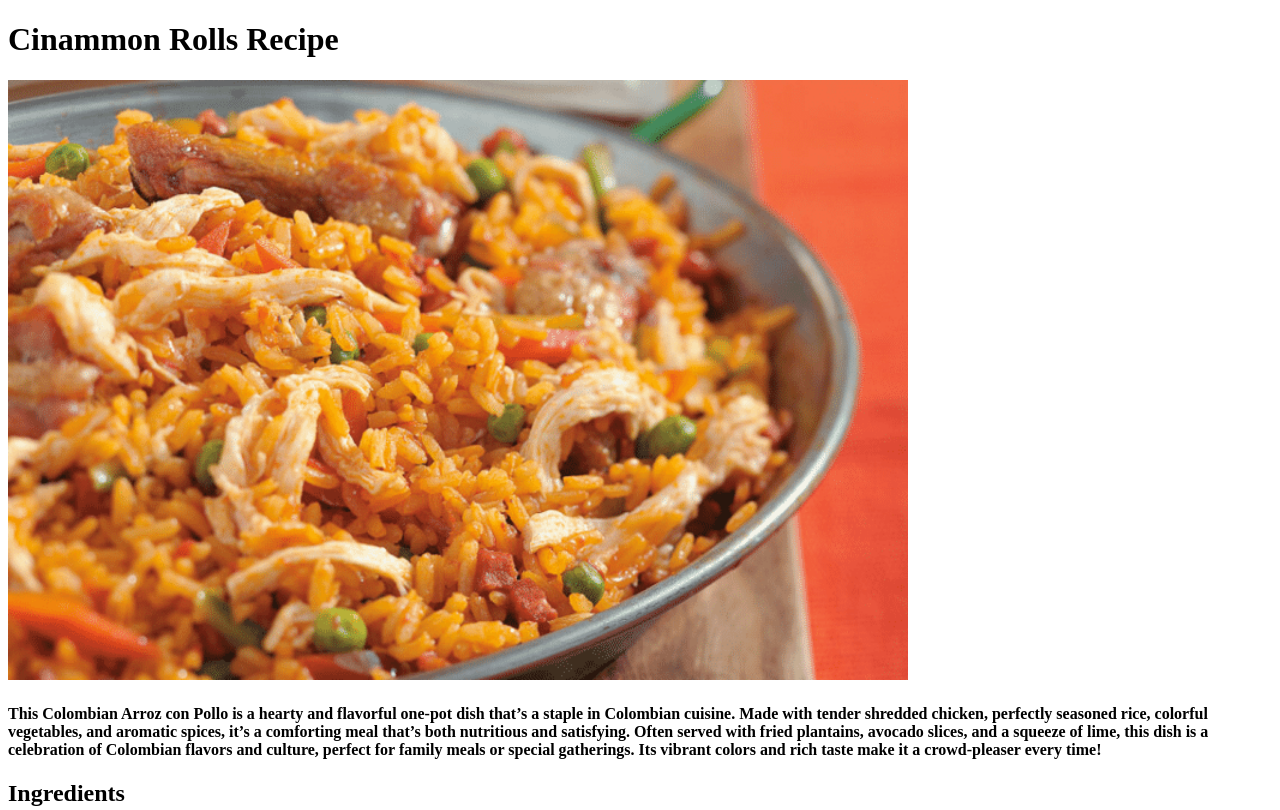
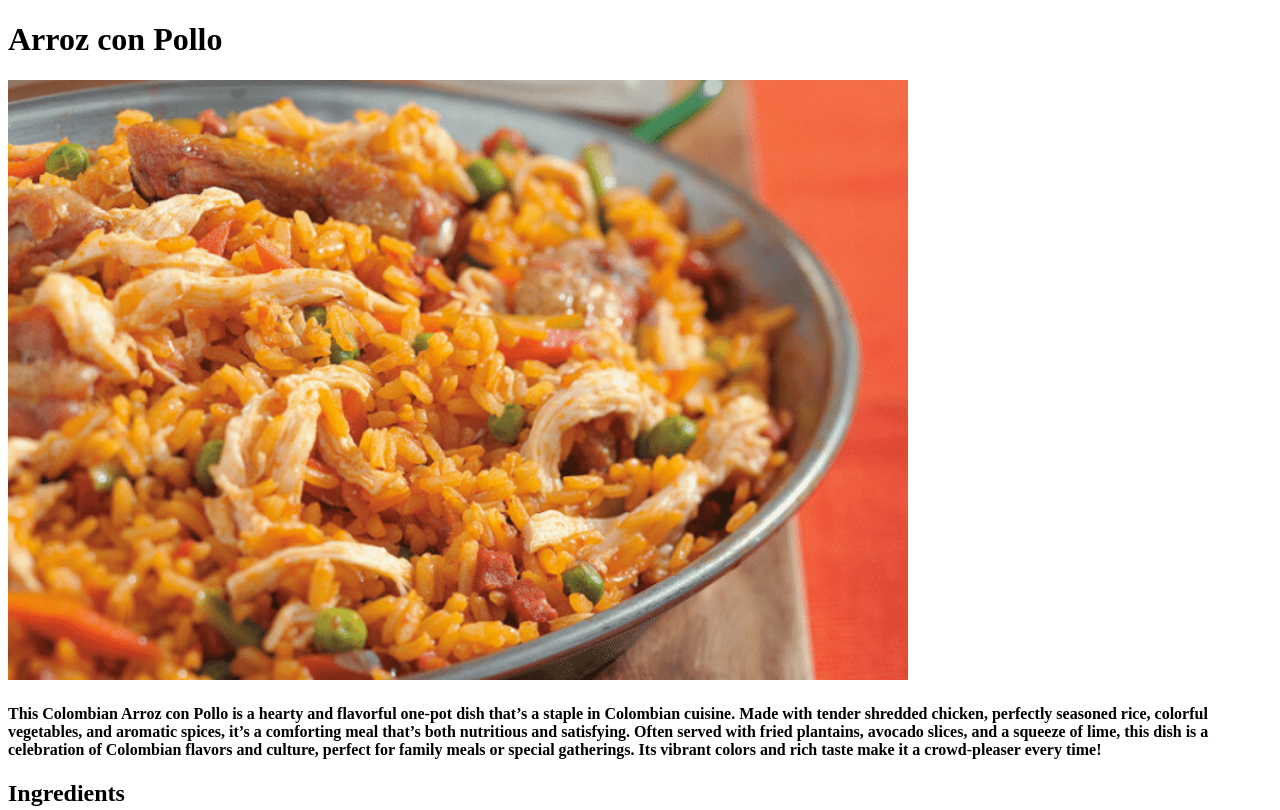
Before and after one commit to davidroadev13/ODIN-RECIPES, a plain HTML site: page recipes/arroz.html in a window 1280 px wide. Shown: the top 810 px of the page. Drawn offline with Linux system fonts and the light colour scheme.

```diff
--- a/recipes/Arroz-con_pollo.html
+++ b/recipes/arroz.html
@@ -2,8 +2,8 @@
 <html lang+"en">
     <head>
         <meta charset="utf-8">
-        <title>Cinammon Rolls Recipe</title>
-        <h1>Cinammon Rolls Recipe</h1>
+        <title>arroz con pollo</title>
+        <h1>Arroz con Pollo</h1>
         <p><img src ="../images/arroz-colombiano.png" alt = "Arroz con polo" height = "600" width = "900"></p>
     </head>
     <body>
```
Also changed, not shown: index.html (+1 -1 lines).
